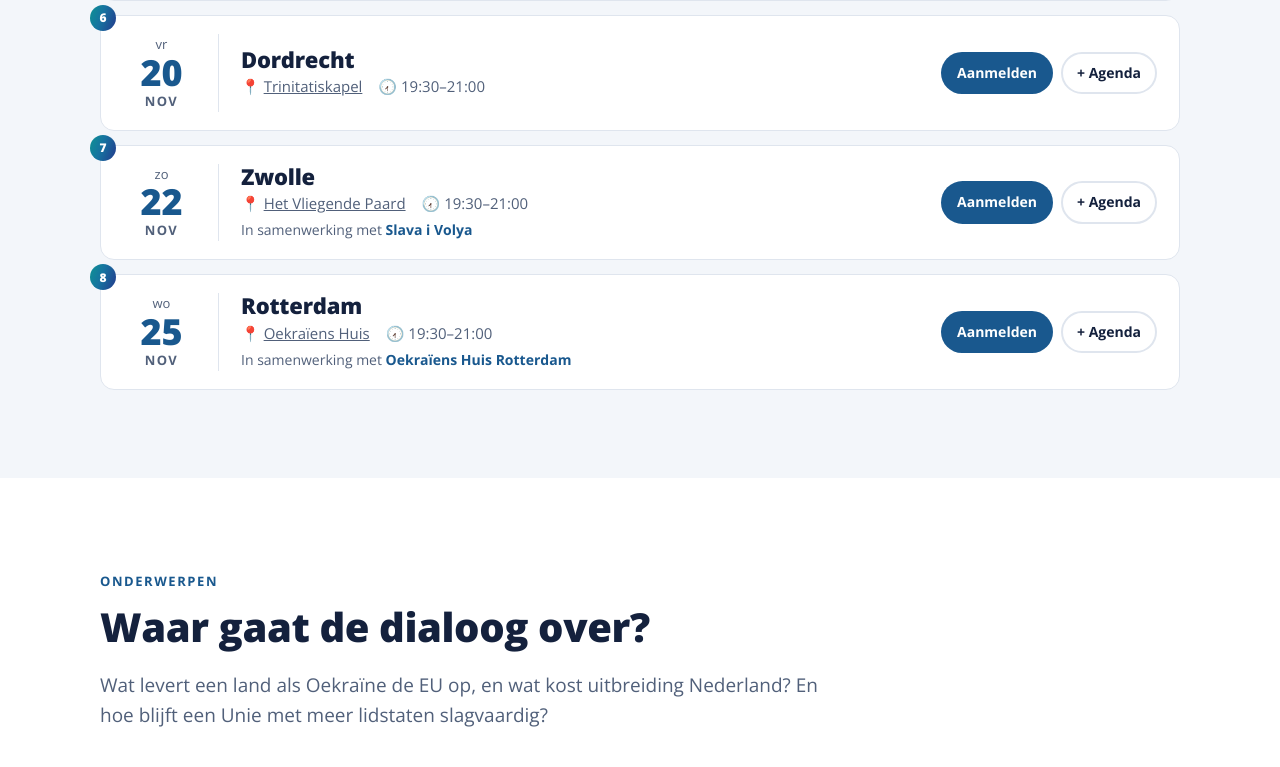
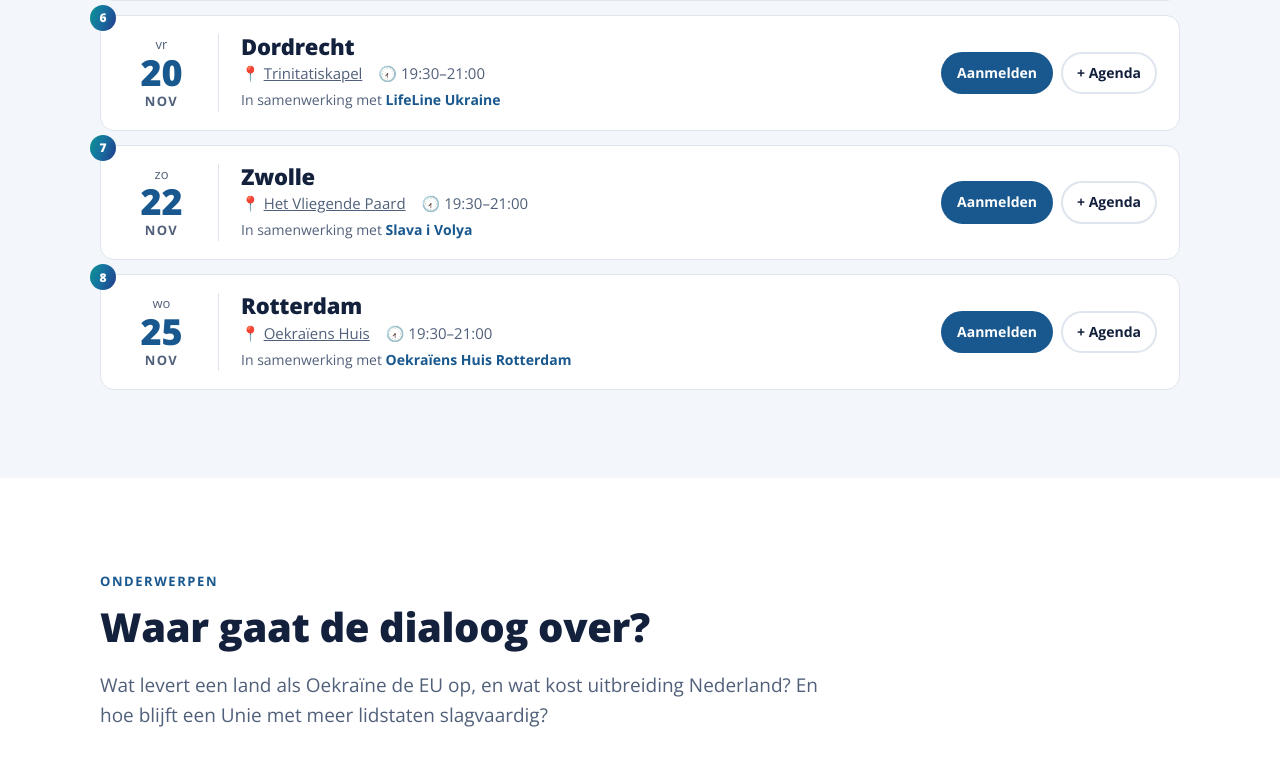
Before and after one commit to vitakovd/europe-next-door, a plain HTML site: page index.html in a window 1280 px wide. Shown: the part 2411-3178 px from the top of the page. Drawn offline with nearby package versions, Linux system fonts and the light colour scheme.

Commit message:
Dordrecht: add LifeLine Ukraine as local partner
Co-Authored-By: Claude Opus 5.5 <noreply@anthropic.com>

```diff
--- a/index.html
+++ b/index.html
@@ -394,6 +394,7 @@ footer a{color:#fff}
           <a href="https://nijmegen4ukraine.nl" target="_blank" rel="noopener" title="Nijmegen4Ukraine"><img src="assets/partners/nijmegen4ukraine-kleur.jpg" width="1130" height="310" alt="Nijmegen4Ukraine" loading="lazy"></a>
           <a href="https://whydonate.com/nl/fundraising/vehicles4ukraine" target="_blank" rel="noopener" title="Vehicles4Ukraine"><img src="assets/partners/vehicles4ukraine.png" width="1070" height="150" alt="Vehicles4Ukraine" loading="lazy"></a>
           <a href="https://sdg-apeldoorn.nl" target="_blank" rel="noopener" title="SDG-groep Apeldoorn"><img src="assets/partners/sdg-groep-apeldoorn.png" width="296" height="114" alt="SDG-groep Apeldoorn" loading="lazy"></a>
+          <a href="https://www.lifeline-ukraine.org" target="_blank" rel="noopener" title="LifeLine Ukraine"><img src="assets/partners/lifeline-ukraine.svg" width="2176" height="572" alt="LifeLine Ukraine" loading="lazy"></a>
           <a href="https://www.slava-i-volya.nl/" target="_blank" rel="noopener" title="Slava i Volya"><img src="assets/partners/slava-i-volya.png" width="600" height="269" alt="Slava i Volya" loading="lazy"></a>
           <a href="https://ukrainianhouse.nl" target="_blank" rel="noopener" title="Oekraïens Huis Rotterdam"><img src="assets/partners/oekraiens-huis-rotterdam.png" width="500" height="307" alt="Oekraïens Huis Rotterdam" loading="lazy"></a>
         </div>
@@ -451,7 +452,7 @@ const EVENTS = [
   { date:"2026-11-15", start:"19:30", end:"21:00", city:"Nijmegen",   venue:"De Thiemeloods", partner:{ name:"Nijmegen4Ukraine", url:"https://nijmegen4ukraine.nl" } },
   { date:"2026-11-16", start:"19:30", end:"21:00", city:"Tilburg",    venue:"Cinecitta", partner:{ name:"Vehicles4Ukraine", url:"https://whydonate.com/nl/fundraising/vehicles4ukraine" } },
   { date:"2026-11-17", start:"19:30", end:"21:00", city:"Apeldoorn",  venue:"ACEC", partner:{ name:"SDG-groep Apeldoorn", url:"https://sdg-apeldoorn.nl" } },
-  { date:"2026-11-20", start:"19:30", end:"21:00", city:"Dordrecht",  venue:"Trinitatiskapel" },
+  { date:"2026-11-20", start:"19:30", end:"21:00", city:"Dordrecht",  venue:"Trinitatiskapel", partner:{ name:"LifeLine Ukraine", url:"https://www.lifeline-ukraine.org" } },
   { date:"2026-11-22", start:"19:30", end:"21:00", city:"Zwolle",     venue:"Het Vliegende Paard", partner:{ name:"Slava i Volya", url:"https://www.slava-i-volya.nl/" } },
   { date:"2026-11-25", start:"19:30", end:"21:00", city:"Rotterdam",  venue:"Oekraïens Huis", venue_en:"Ukrainian House", partner:{ name:"Oekraïens Huis Rotterdam", name_en:"Ukrainian House Rotterdam", url:"https://ukrainianhouse.nl/", url_en:"https://ukrainianhouse.nl/en/home-en/" } },
 ];
```
Also changed, not shown: assets/partners/lifeline-ukraine.svg (added).
